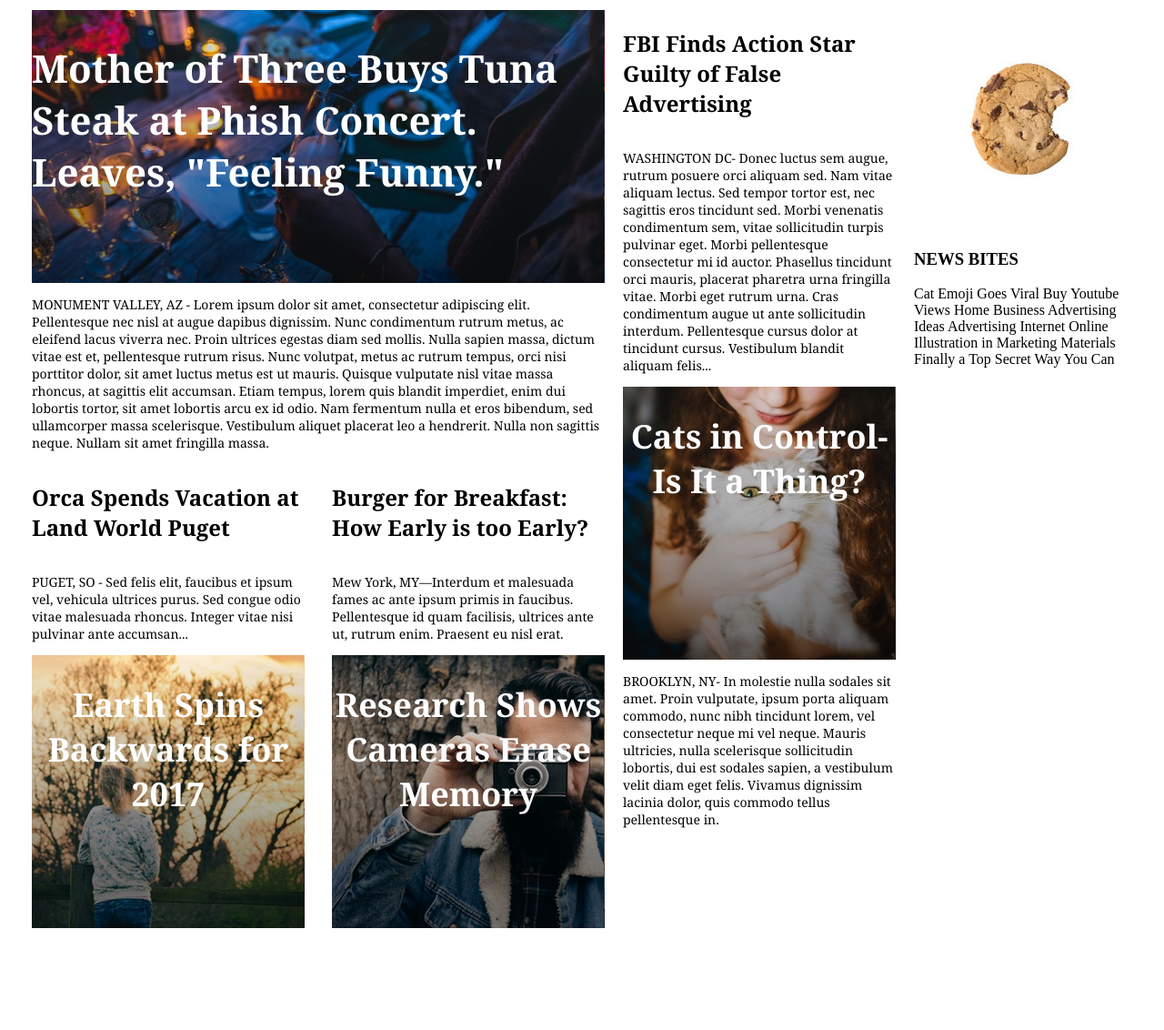
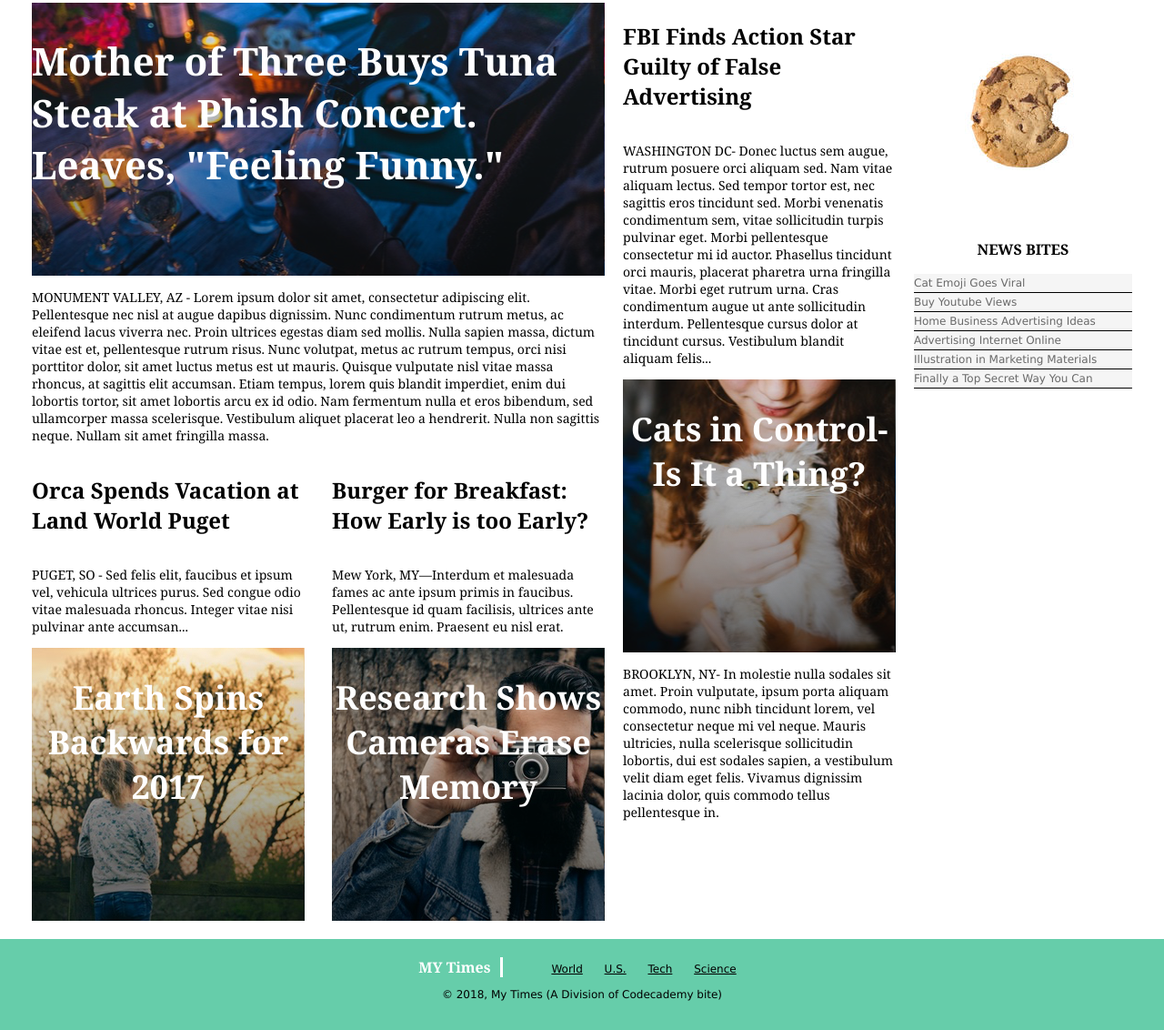
Before and after one commit to ConnyHeb/My_Times, a plain HTML site: page index.html in a window 1280 px wide. Shown: the part 77-1209 px from the top of the page at 91% size. Before the commit the page ends 1125 px from the top, so only its background shows below. Drawn offline with Linux system fonts and the light colour scheme.

Commit message:
finished layout, final version.

```diff
--- a/index.html
+++ b/index.html
@@ -90,14 +90,30 @@
         </div>
         <div class="bites">
           <h3>NEWS BITES</h3>
-          <p>Cat Emoji Goes Viral
-            Buy Youtube Views
-            Home Business Advertising Ideas
-            Advertising Internet Online
-            Illustration in Marketing Materials
-            Finally a Top Secret Way You Can</p>
+          <ul>
+            <li> Cat Emoji Goes Viral</li>
+            <li> Buy Youtube Views</li>
+            <li> Home Business Advertising Ideas</li>
+            <li> Advertising Internet Online</li>
+            <li> Illustration in Marketing Materials</li>
+            <li> Finally a Top Secret Way You Can</li>
+          </ul>
         </div>
       </div> <!-- small column end -->
     </div> <!-- container/main content end -->
+    <footer>
+      <div class="foot">
+        <span id="mytimes">MY Times</span>
+        <ul>
+          <li class="nav"><a href="#">World</a></li>
+          <li class="nav"><a href="#">U.S.</a></li>
+          <li class="nav"><a href="#">Tech</a></li>
+          <li class="nav"><a href="#">Science</a></li>
+        </ul>
+      </div>
+      <div class="copyright">
+        <p>&copy; 2018, My Times (A Division of Codecademy bite)</p>
+      </div>
+    </footer>
   </body>
 </html>
--- a/style.css
+++ b/style.css
@@ -1,3 +1,7 @@
+body {
+  margin: 0;
+}
+
 /* header */
 .header {
   width: 100%;
@@ -8,7 +12,7 @@
   font-weight: bold;
   align-items: center;
   background-color: white;
-  border: thin solid black;
+  border-bottom: thin solid black;
   margin-right: 20px;
 }
 
@@ -69,8 +73,10 @@ a {
 }
 .column.small {
   width: 240px;
+  flex-direction: column;
 }
 
+/* large column */
 .picture {
   display: flex;
   font-family: Georgia;
@@ -112,3 +118,53 @@ a {
 .thin {
   width: 300px;
 }
+
+/* small column */
+h3 {
+  font-family: Georgia;
+  font-size: 16px;
+  font-weight: bold;
+  text-align: center;
+}
+
+.bites ul {
+  list-style-type: none;
+  margin: 0;
+  padding-left: 0;
+  background-color: WhiteSmoke;
+  font-family: Verdana;
+  font-size: 12px;
+  line-height: 20px;
+  color: DimGray;
+}
+
+.bites li {
+  border-bottom: 1px solid black;
+}
+
+
+/* footer */
+footer {
+  display: flex;
+  flex-direction: column;
+  justify-content: center;
+  align-items: center;
+  background-color: MediumAquamarine;
+  margin: auto;
+  font-family: Verdana;
+  font-size: 12px;
+  height: 100px;
+}
+
+#mytimes {
+  font-family: Georgia;
+  font-size: 16px;
+  font-weight: bold;
+  color: white;
+  padding-right: 10px;
+  border-right: medium solid white;
+}
+
+.foot ul {
+  display: inline;
+}
```
